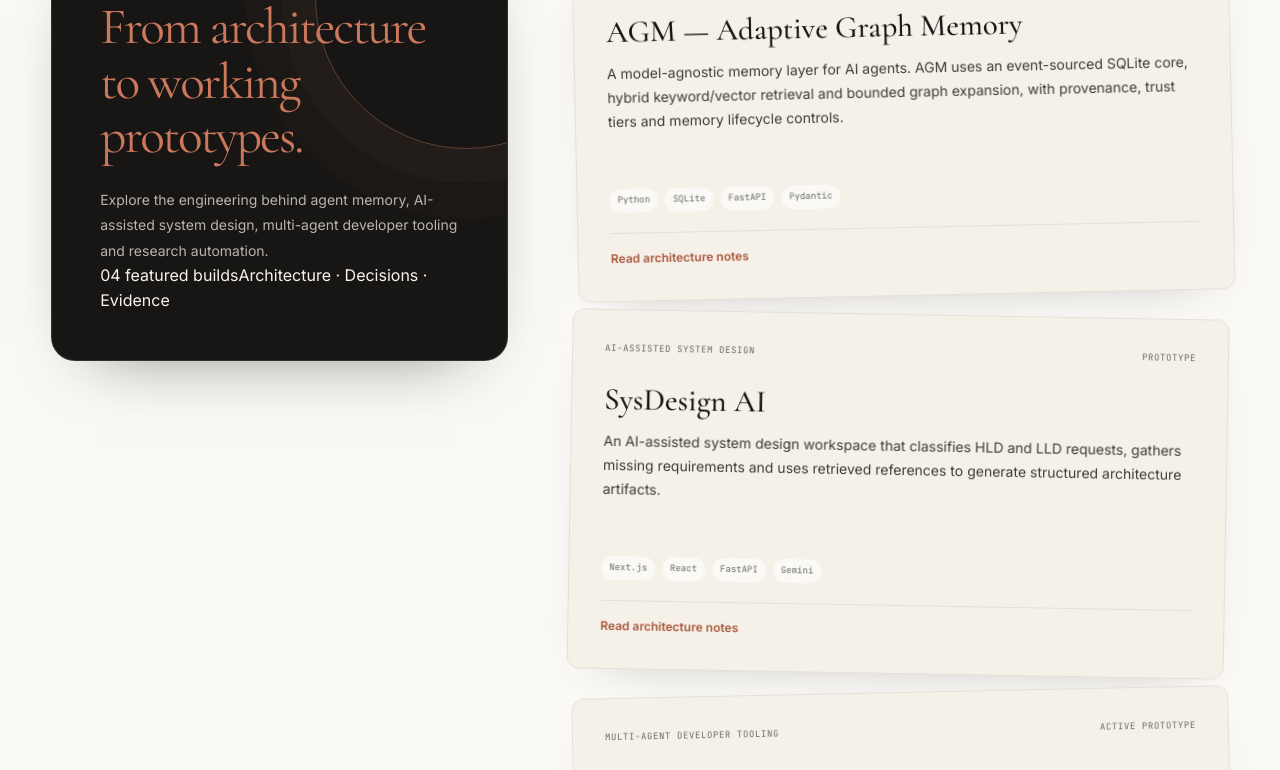
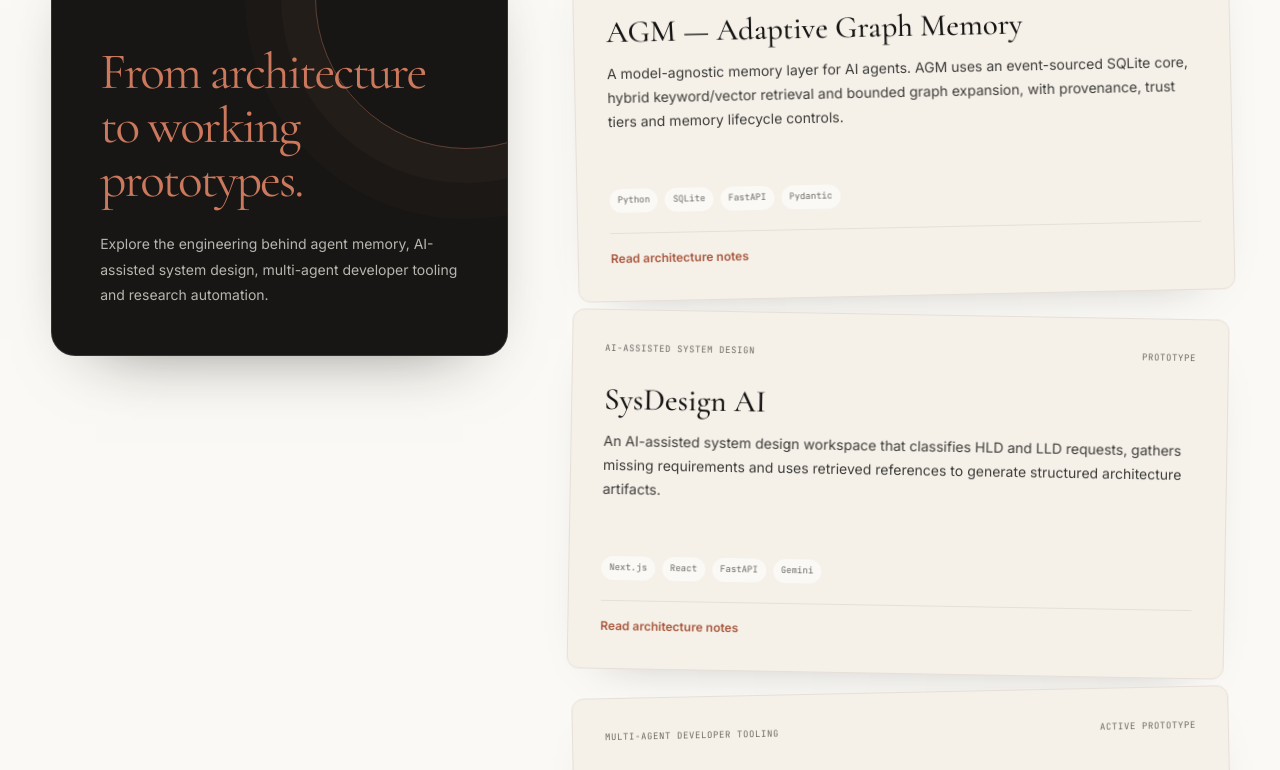
Before and after one commit to yash936936/Personal-Portfolio, a React (Vite) app in the folder portfolio/: page / in a window 1280 px wide. Shown: the part 1186-1956 px from the top of the page. Built offline with nearby package versions, Linux system fonts and the light colour scheme; no server answers.

Commit message:
Remove featured build numbering and footer labels

```diff
--- a/portfolio/src/components/sections/HomeSections.tsx
+++ b/portfolio/src/components/sections/HomeSections.tsx
@@ -66,7 +66,7 @@ export function FeaturedProjects() {
             <span className="home-featured__hero-kicker">A closer look at the systems</span>
             <h3>From architecture to working prototypes.</h3>
             <p>Explore the engineering behind agent memory, AI-assisted system design, multi-agent developer tooling and research automation.</p>
-            <div className="home-featured__hero-foot"><span>04 featured builds</span><span>Architecture · Decisions · Evidence</span></div>
+
           </div>
           <div className="home-featured__stack" aria-label="Featured work case studies">
             {featuredProjects.map((item, index) => (
```
